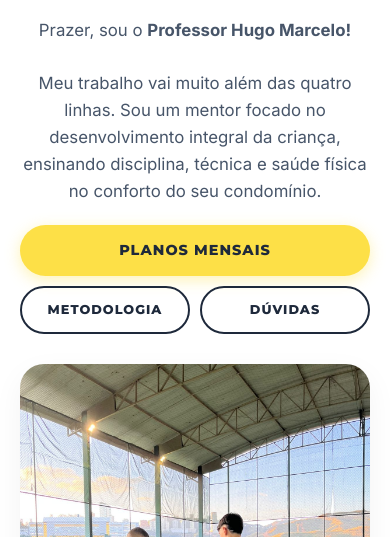
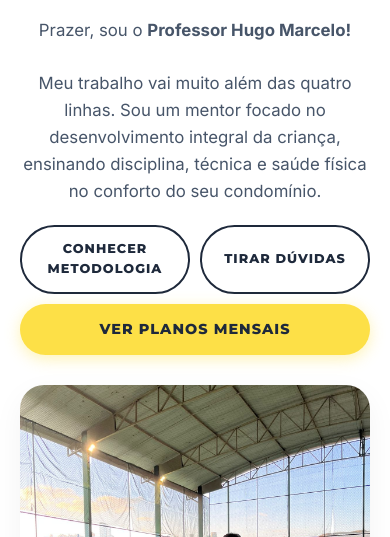
Before and after one commit to Hugomarcello/professorHugo, a plain HTML site: page index.html in a window 390 px wide. Shown: the part 307-844 px from the top of the page. Drawn offline with nearby package versions, Linux system fonts and the light colour scheme.

Commit message:
Add files via upload

```diff
--- a/index.html
+++ b/index.html
@@ -288,7 +288,7 @@
                 margin-top: 20px;
             }
             .hero-buttons .btn { flex: 1 1 calc(50% - 10px); min-width: 130px; padding: 12px 5px; font-size: 0.8rem; }
-            .hero-buttons .btn:first-child { flex: 1 1 100%; min-width: 100%; padding: 14px 20px; font-size: 0.9rem; }
+            .hero-buttons .btn:last-child { flex: 1 1 100%; min-width: 100%; padding: 14px 20px; font-size: 0.9rem; }
 
             .skill-tree-container { grid-template-columns: 1fr; }
             .pricing-grid { grid-template-columns: 1fr; }
@@ -349,9 +349,9 @@
                 <p>Prazer, sou o <strong>Professor Hugo Marcelo!</strong><br><br>Meu trabalho vai muito além das quatro linhas. Sou um mentor focado no desenvolvimento integral da criança, ensinando disciplina, técnica e saúde física no conforto do seu condomínio.</p>
 
                 <div class="hero-buttons">
-                    <a href="#valores" class="btn btn-yellow">Planos Mensais</a>
-                    <a href="#metodologia" class="btn btn-outline">Metodologia</a>
-                    <a href="#faq" class="btn btn-outline">Dúvidas</a>
+                    <a href="#metodologia" class="btn btn-outline">Conhecer Metodologia</a>
+                    <a href="#faq" class="btn btn-outline">Tirar Dúvidas</a>
+                    <a href="#valores" class="btn btn-yellow">Ver Planos Mensais</a>
                 </div>
             </div>
         </div>
```
